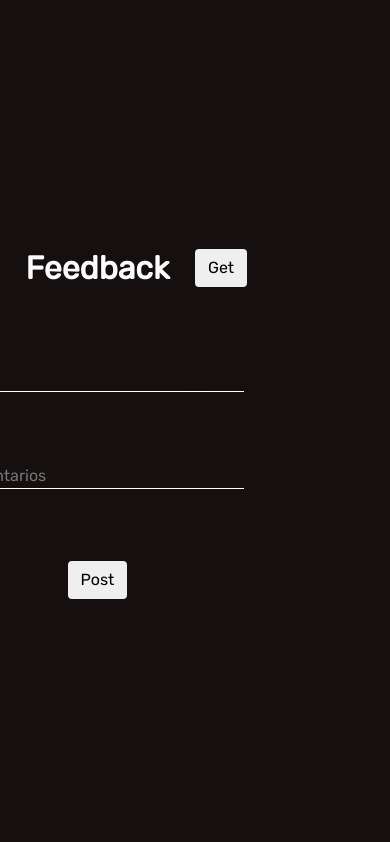
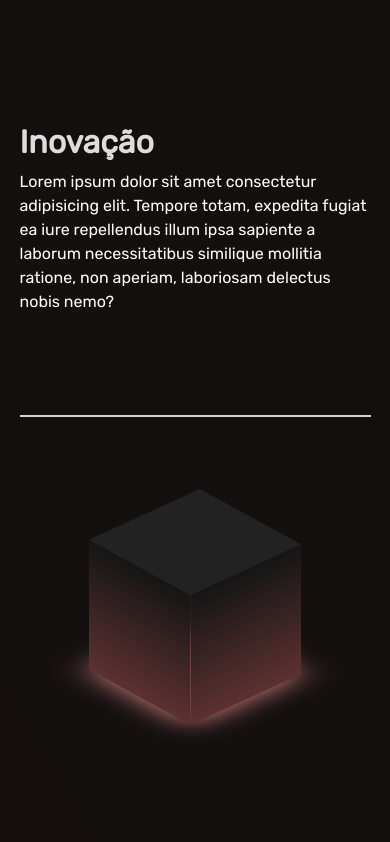
Before and after one commit to K1Melo/pjct-quilombolas, a Vue app: page /sobre in a window 390 px wide. Shown: the part 1782-2624 px from the top of the page. Built offline with nearby package versions, Linux system fonts and the light colour scheme.

Commit message:
Inovation comp

```diff
--- /dev/null
+++ b/src/components/About/InovationComp.vue
@@ -0,0 +1,202 @@
+<template>
+    <div class="inovation-comp">
+        <div class="txt-inovation">
+            <h2>Inovação</h2>
+            <p>Lorem ipsum dolor sit amet consectetur adipisicing elit. Tempore totam, expedita fugiat ea iure repellendus
+                illum ipsa sapiente a laborum necessitatibus similique mollitia ratione, non aperiam, laboriosam delectus
+                nobis nemo?</p>
+        </div>
+        <div class="cube-inovation">
+            <div class="top"></div>
+            <div>
+                <span style="--i: 0"></span>
+                <span style="--i: 1"></span>
+                <span style="--i: 2"></span>
+                <span style="--i: 3"></span>
+            </div>
+        </div>
+    </div>
+</template>
+
+<style lang="less" scoped>
+.inovation-comp {
+    width: 100%;
+    height: 70vh;
+    display: flex;
+    justify-content: center;
+    align-items: center;
+}
+
+.cube-inovation {
+    display: flex;
+    align-items: center;
+    justify-content: center;
+    position: relative;
+    width: 50%;
+    height: 100%;
+    transform-style: preserve-3d;
+    transform: rotateX(-30deg);
+    animation: animate 10s linear infinite;
+}
+
+@keyframes animate {
+    0% {
+        transform: rotateX(-30deg) rotateY(0deg);
+    }
+
+    0% {
+        transform: rotateX(-30deg) rotateY(360deg);
+    }
+}
+
+.cube-inovation div {
+    position: absolute;
+
+    width: 300px;
+    height: 300px;
+    transform-style: preserve-3d;
+}
+
+.cube-inovation div span {
+    position: absolute;
+
+    width: 100%;
+    height: 100%;
+    background: linear-gradient(#151515, rgb(93, 49, 49));
+    transform: rotateY(calc(90deg * var(--i))) translateZ(150px);
+}
+
+.top {
+    position: absolute;
+    width: 300px;
+    height: 300px;
+    background: #222;
+    transform: rotateX(90deg) translateZ(150px);
+}
+
+.top::before {
+    content: '';
+    position: absolute;
+    width: 300px;
+    height: 300px;
+    background: rgb(217, 131, 131);
+    transform: translateZ(-300px);
+    filter: blur(20px);
+}
+
+.txt-inovation {
+    width: 50%;
+    height: 100%;
+    display: flex;
+    justify-content: center;
+    align-items: center;
+    flex-direction: column;
+    border-right: 2px solid rgb(0, 0, 0);
+
+    h2,
+    p {
+        color: #000;
+        width: 80%;
+    }
+}
+
+.dark {
+    .txt-inovation {
+        border-right: 2px solid rgba(255, 255, 255, 0.822);
+
+        h2 {
+            color: #ffffffde;
+        }
+
+        p {
+            color: #fff;
+        }
+    }
+}
+
+@media only screen and (max-width: 1000px) {
+    .cube-inovation div {
+        width: 200px;
+        height: 200px;
+    }
+
+    .cube-inovation div span {
+        transform: rotateY(calc(90deg * var(--i))) translateZ(100px);
+    }
+
+    .top {
+        width: 200px;
+        height: 200px;
+        transform: rotateX(90deg) translateZ(100px);
+    }
+
+    .top::before {
+        width: 200px;
+        height: 200px;
+        transform: translateZ(-200px);
+    }
+}
+
+@media only screen and (max-width: 800px) {
+    .inovation-comp {
+        flex-direction: column;
+        height: 80vh;
+
+    }
+
+    .cube-inovation {
+        height: 50%;
+        width: 100%;
+    }
+
+
+    .txt-inovation {
+        height: 50%;
+        width: 90%;
+        border-right: none;
+        border-bottom: 2px solid rgb(0, 0, 0);
+
+        h2,
+        p {
+            color: #000;
+            width: 100%;
+        }
+    }
+
+    .dark {
+        .txt-inovation {
+            border-right: none;
+
+            border-bottom: 2px solid rgba(255, 255, 255, 0.822);
+        }
+    }
+}
+
+@media only screen and (max-width: 500px) {
+    .inovation-comp {
+        height: 90vh;
+
+    }
+
+    .cube-inovation div {
+        width: 150px;
+        height: 150px;
+    }
+
+    .cube-inovation div span {
+        transform: rotateY(calc(90deg * var(--i))) translateZ(75px);
+    }
+
+    .top {
+        width: 150px;
+        height: 150px;
+        transform: rotateX(90deg) translateZ(75px);
+    }
+
+    .top::before {
+        width: 150px;
+        height: 150px;
+        transform: translateZ(-150px);
+    }
+}
+</style>
--- a/src/views/AboutUs.vue
+++ b/src/views/AboutUs.vue
@@ -3,6 +3,7 @@
         <AboutComp></AboutComp>
         <CreationComp></CreationComp>
         <PremisesComp></PremisesComp>
+        <InovationComp></InovationComp>
         <TheParticipants></TheParticipants>
         <FeedbackComp></FeedbackComp>
     </div>
@@ -13,6 +14,7 @@
 import AboutComp from '../components/About/AboutComp.vue'
 import CreationComp from '@/components/About/CreationComp.vue';
 import PremisesComp from '@/components/About/PremisesComp.vue';
+import InovationComp from '@/components/About/InovationComp.vue';
 import TheParticipants from '@/components/About/TheParticipants.vue';
 import FeedbackComp from '@/components/About/FeedbackComp.vue';
 
@@ -21,6 +23,7 @@ export default {
         AboutComp,
         CreationComp,
         PremisesComp,
+        InovationComp,
         TheParticipants,
         FeedbackComp
     }
```
